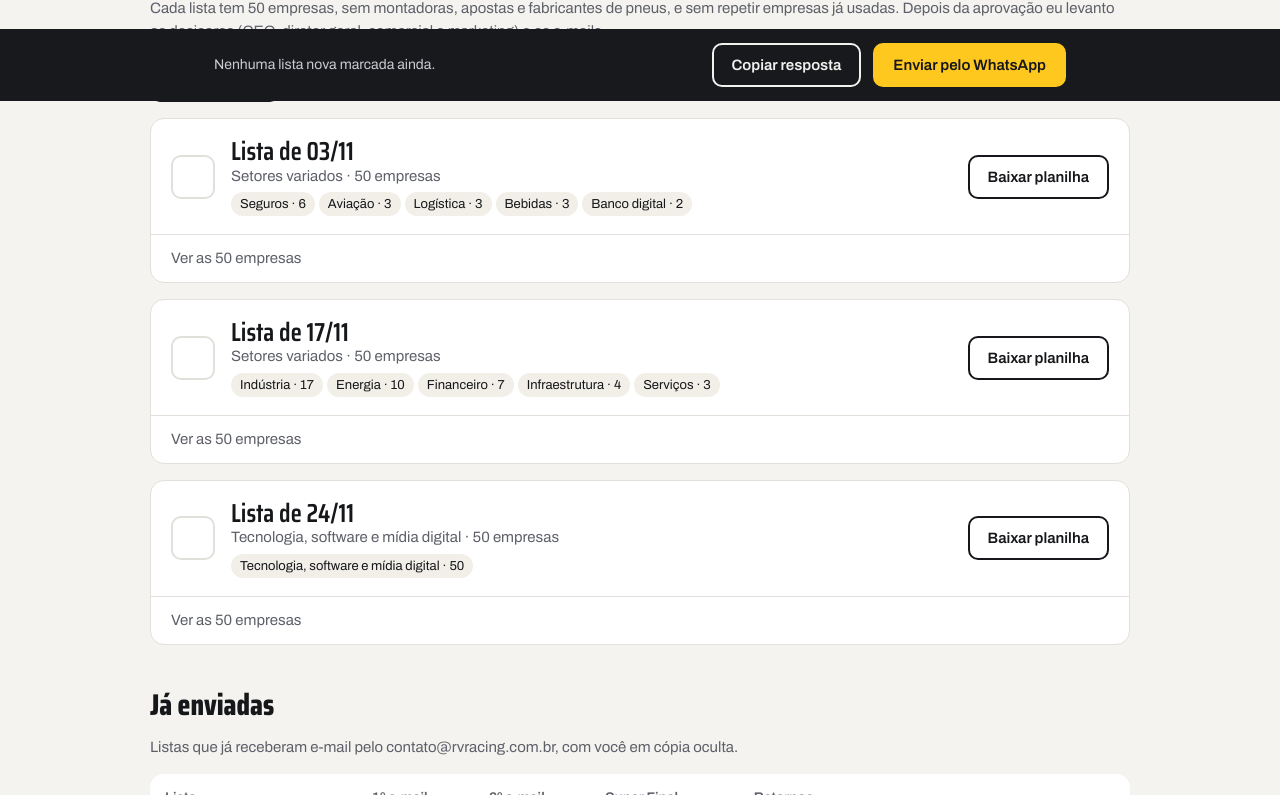
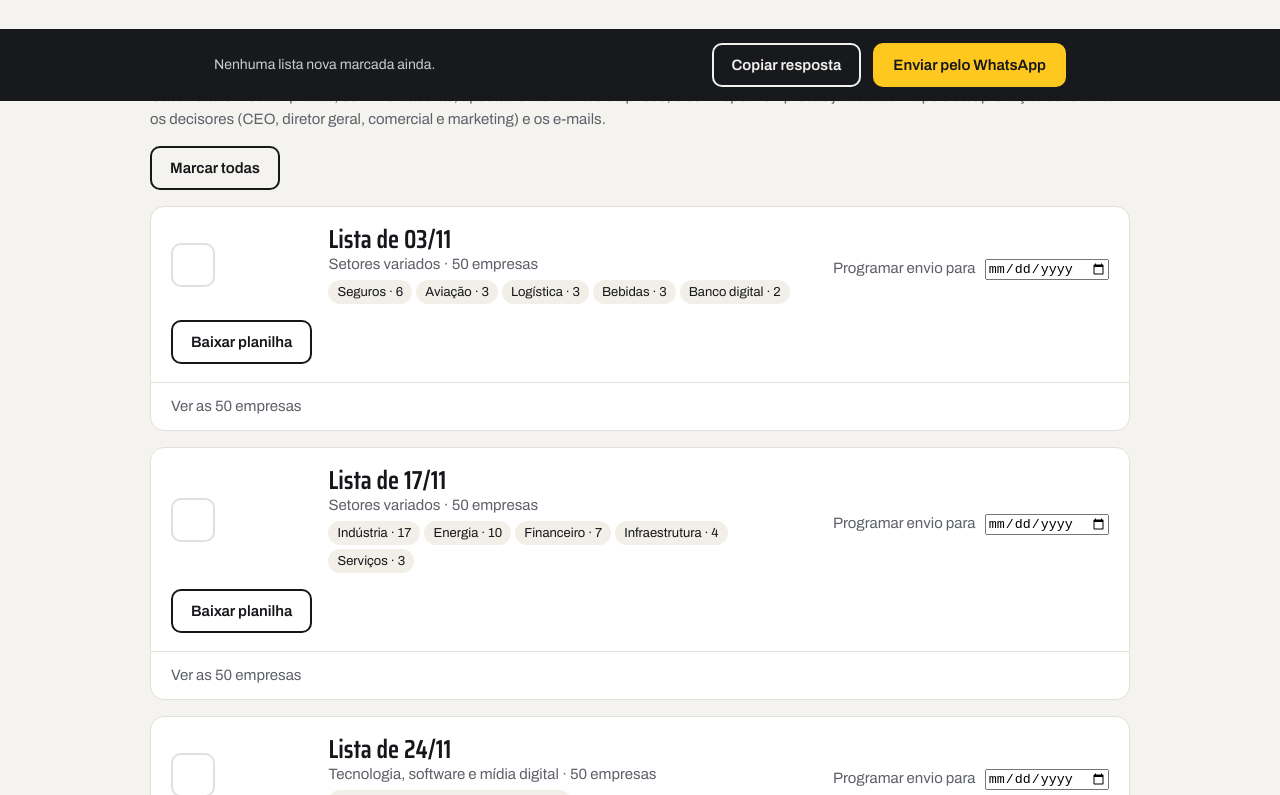
Before and after one commit to Nunessilva10/listas-rv, a plain HTML site: page index.html in a window 1280 px wide. Shown: the part 699-1494 px from the top of the page. Drawn offline with Linux system fonts and the light colour scheme.

Commit message:
Campo de data para programar envio por lista
Co-Authored-By: Claude Sonnet 5.5 <noreply@anthropic.com>
Claude-Session: https://claude.ai/code/session_01X9oAcW95H1YY45DkGVFNEd

```diff
--- a/index.html
+++ b/index.html
@@ -87,6 +87,9 @@ const LISTAS=[{"id": "03-11", "data": "03/11", "tema": "Setores variados", "arq"
 {
 const esc=s=>String(s).replace(/[&<>"']/g,c=>({'&':'&amp;','<':'&lt;','>':'&gt;','"':'&quot;',"'":'&#39;'}[c]));
 const PRE=new Set(['18-11']);
+let dts={};
+try{dts=JSON.parse(localStorage.getItem('rv-datas')||'{}')}catch(e){}
+const fd=d=>d?d.split('-').reverse().join('/'):'';
 let ok=new Set();
 try{ok=new Set(JSON.parse(localStorage.getItem('rv-aprov')||'[]'))}catch(e){}
 PRE.forEach(i=>ok.add(i));
@@ -98,6 +101,7 @@ const card=l=>{
   return `<article class="lista" id="l${esc(l.id)}">
   <div class="lh"><button class="chk" type="button" data-id="${esc(l.id)}" aria-pressed="false" aria-label="Aprovar lista de ${esc(l.data)}">✓</button>
   <div><h3>Lista de ${esc(l.data)}</h3><div class="meta">${esc(l.tema)} · ${l.emp.length} empresas</div><div>${tags}</div></div>
+  <label class="meta" style="display:block;margin-top:8px">Programar envio para <input type="date" class="dt" data-id="${esc(l.id)}" style="margin-left:6px"></label>
   <a class="btn" href="${esc(l.arq)}" target="_blank" rel="noopener">Baixar planilha</a></div>
   <details><summary>Ver as ${l.emp.length} empresas</summary><ul class="emps">${l.emp.map(([e,s])=>`<li>${esc(e)} <small>${esc(s)}</small></li>`).join('')}</ul></details></article>`};
 box.innerHTML=LISTAS.filter(l=>!PRE.has(l.id)).map(card).join('');
@@ -105,7 +109,7 @@ box2.innerHTML=LISTAS.filter(l=>PRE.has(l.id)).map(l=>card(l).replace('aria-pres
 const lights=document.getElementById('lights');
 lights.innerHTML=LISTAS.map(l=>`<div class="lamp" data-id="${esc(l.id)}"><i></i>${esc(l.data)}</div>`).join('');
 const texto=()=>{
-  const sim=LISTAS.filter(l=>ok.has(l.id)&&!PRE.has(l.id)).map(l=>`${l.data} (${l.tema})`);
+  const sim=LISTAS.filter(l=>ok.has(l.id)&&!PRE.has(l.id)).map(l=>`${l.data} (${l.tema})${dts[l.id]?' - enviar em '+fd(dts[l.id]):''}`);
   const nao=LISTAS.filter(l=>!ok.has(l.id)).map(l=>l.data);
   let t='Cleodon, aprovo as listas do RV: '+(sim.length?sim.join('; '):'nenhuma ainda')+'.';
   if(nao.length)t+=' Ainda não aprovei: '+nao.join(', ')+'.';
@@ -123,6 +127,8 @@ const render=()=>{
 box.addEventListener('click',e=>{const b=e.target.closest('.chk');if(!b||PRE.has(b.dataset.id))return;const id=b.dataset.id;ok.has(id)?ok.delete(id):ok.add(id);render()});
 document.getElementById('todas').addEventListener('click',()=>{ok=ok.size===LISTAS.length?new Set(PRE):new Set(LISTAS.map(l=>l.id));render()});
 document.getElementById('copiar').addEventListener('click',async e=>{try{await navigator.clipboard.writeText(texto());e.target.textContent='Copiado'}catch(err){e.target.textContent='Não deu para copiar'}setTimeout(()=>e.target.textContent='Copiar resposta',2000)});
+document.addEventListener('input',e=>{const i=e.target.closest('.dt');if(!i)return;dts[i.dataset.id]=i.value;try{localStorage.setItem('rv-datas',JSON.stringify(dts))}catch(x){}render()});
+document.querySelectorAll('.dt').forEach(i=>i.value=dts[i.dataset.id]||'');
 render();
 }
 </script></body></html>
```
